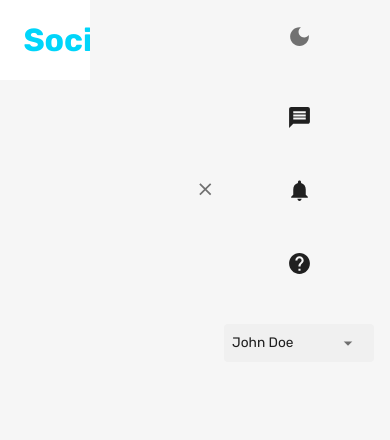
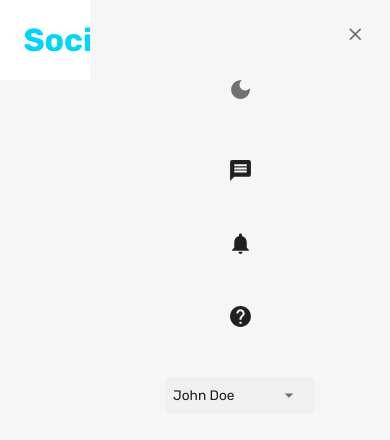
Before and after one commit to DevMarioNan/socia-media-app, a React (Create React App) app in the folder client/: page /home in a window 390 px wide. Both pictures are taken after a click on the button 348 px from the left and 40 px from the top of the page. Shown: the top 440 px of the page. Built offline with nearby package versions, Linux system fonts and the light colour scheme.

Commit message:
navbar mobile close button fix

```diff
--- a/client/src/scenes/navBar/index.jsx
+++ b/client/src/scenes/navBar/index.jsx
@@ -128,11 +128,11 @@ const NavBar = () => {
           minWidth="300px"
           backgroundColor={background}
         >
-          <Box display="flex" justifyContent="flex-end" padding="1rem">
+          <Box display="flex" justifyContent="flex-end" p="1rem">
             <IconButton onClick={() => setIsMobileMenuOpen(!isMobileMenuOpen)} >
               <Close />
             </IconButton>
-
+          </Box>
             {/* menu items */}
 
             <FlexBetween display="flex" flexDirection="column" justifyContent="center" alignItems="center" gap="3rem">
@@ -174,7 +174,7 @@ const NavBar = () => {
             </FlexBetween>
 
           </Box>
-        </Box>
+
       )}
     </FlexBetween>
   )
```
